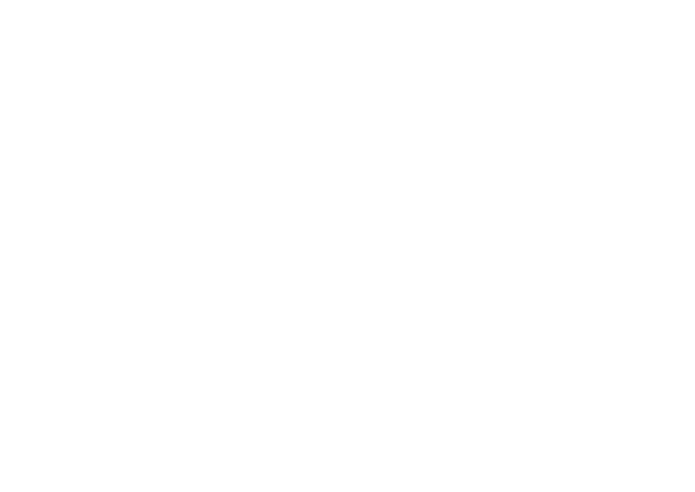
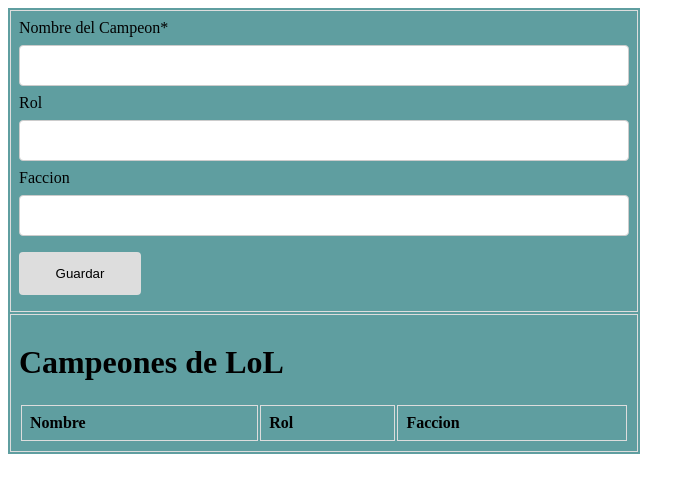
Before and after one commit to OctaCLC/PracticaCRUD, a plain HTML site: page index.html in a window 1280 px wide. Shown: the whole page, without its empty margins (0-695 px from the left). Drawn offline with Linux system fonts and the light colour scheme.

Commit message:
Se editaron archivos html y css

```diff
--- /dev/null
+++ b/css/style.css
@@ -0,0 +1,48 @@
+table {
+    width: 50%;
+    background-color: cadetblue;
+}
+
+table.list {
+    width: 100%;
+}
+
+td,
+th {
+    border: 1px solid #dddddd;
+    text-align: left;
+    padding: 8px;
+}
+
+input[type=text],
+input[type=number] {
+    width: 100%;
+    padding: 12px 20px;
+    margin: 8px 0;
+    display: inline-block;
+    border: 1px solid #ccc;
+    border-radius: 4px;
+    box-sizing: border-box;
+}
+
+input[type=submit] {
+    width: 20%;
+    background-color: #ddd;
+    color: #000;
+    padding: 14px 20px;
+    margin: 8px 0;
+    border: none;
+    border-radius: 4px;
+    cursor: pointer;
+}
+
+a {
+    cursor: pointer;
+    text-decoration: underline;
+    color: #0000ee;
+    margin-right: 4px;
+}
+
+.hide {
+    display: none;
+}
--- a/index.html
+++ b/index.html
@@ -1,14 +1,51 @@
 <!DOCTYPE html>
-<html lang="en">
+<html>
 
 <head>
-    <meta charset="UTF-8">
-    <meta name="viewport" content="width=device-width, initial-scale=1.0">
-    <title>CRUD</title>
+    <title>Lista de campeones de LoL</title>
+    <link rel="stylesheet" href="css/style.css">
 </head>
 
 <body>
+    <table>
+        <tr>
+            <td>
+                <form onsubmit="event.preventDefault();onFormSubmit();" autocomplete="off">
+                    <div>
+                        <label>Nombre del Campeon*</label><label class="validation-error hide" id="fullNameValidationError">Por favor ingresa el nombre del campeon.</label>
+                        <input type="text" name="name" id="name">
+                    </div>
+                    <div>
+                        <label>Rol</label>
+                        <input type="text" name="rol" id="rol">
+                    </div>
+                    <div>
+                        <label>Faccion</label>
+                        <input type="text" name="fac" id="fac">
+                    </div>
+                    <div class="form-action-buttons">
+                        <input type="submit" value="Guardar">
+                    </div>
+                </form>
+            </td>
 
+        </tr>
+        <td>
+            <table class="list" id="campeones">
+                <thead>
+                    <tr>
+                        <th>Nombre</th>
+                        <th>Rol</th>
+                        <th>Faccion</th>
+                    </tr>
+                </thead>
+                <tbody>
+                    <h1>Campeones de LoL</h1>
+                </tbody>
+            </table>
+        </td>
+    </table>
+    <script src="scripts/app.js"></script>
 </body>
 
 </html>
```
Also changed, not shown: css/styles.css (deleted).
